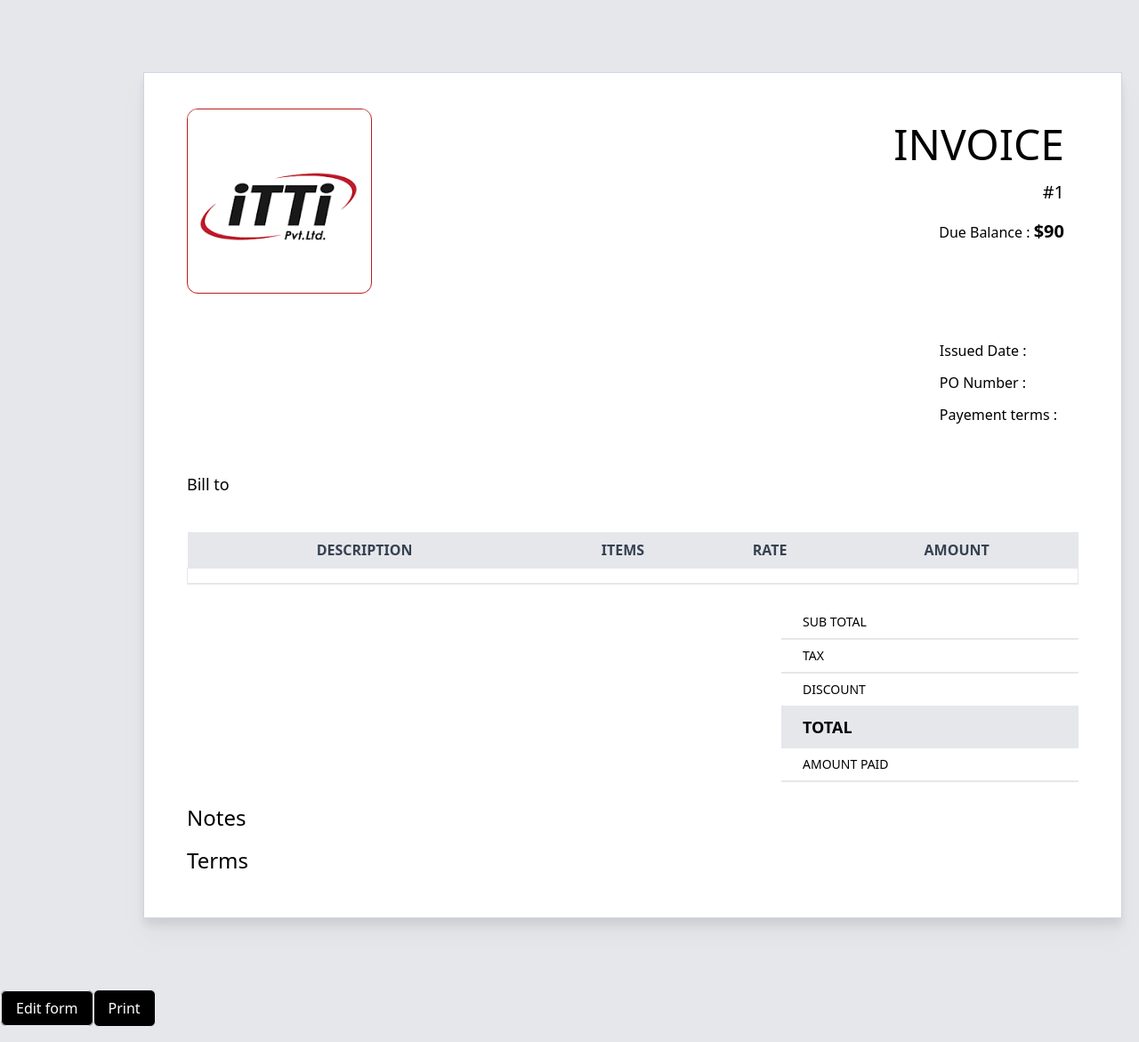
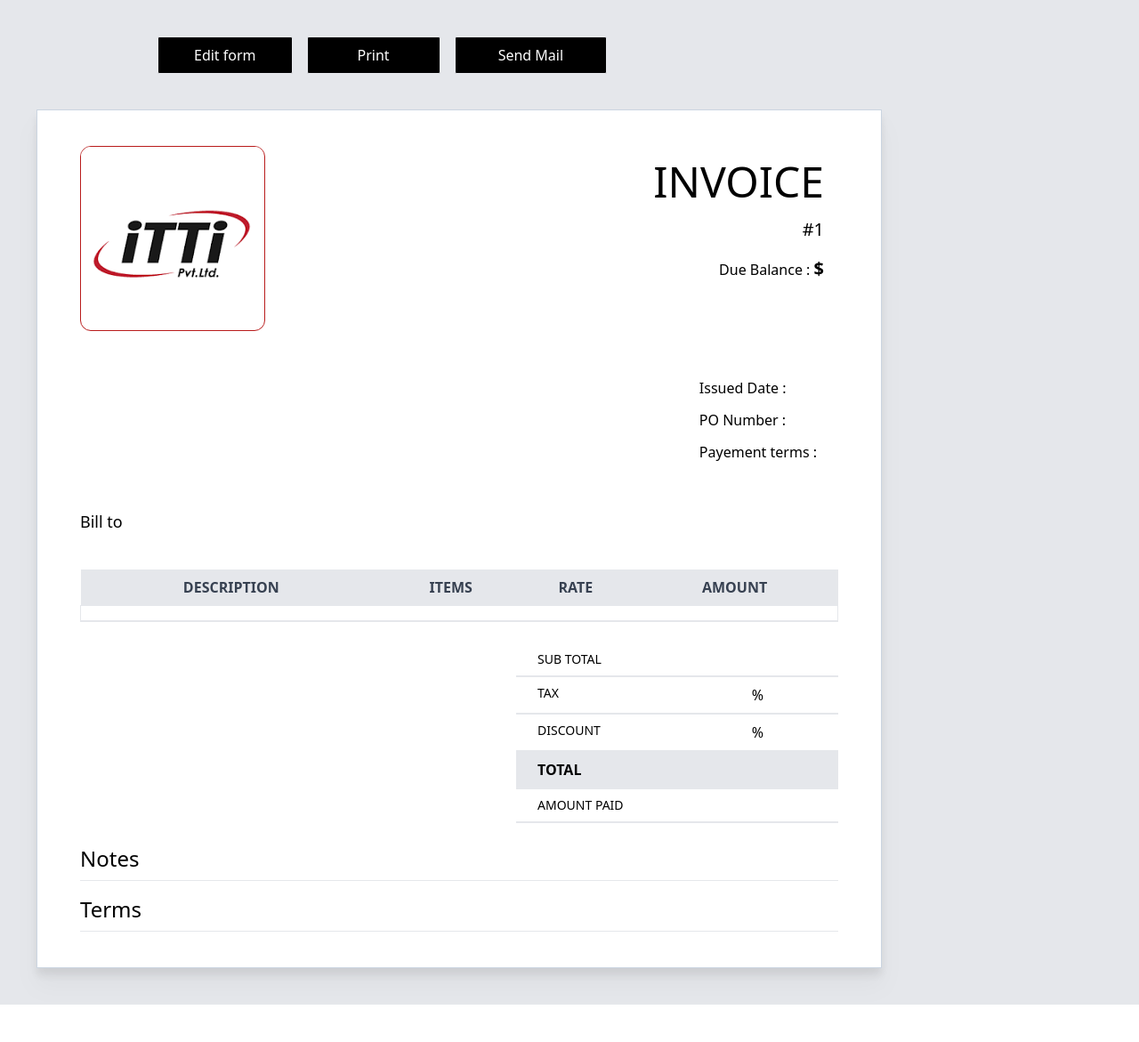
Before and after one commit to AyushKazi/InvoiceGenerator, a React app in the folder frontend/: page /pdf in a window 1280 px wide. Shown: the whole page at 89% size. After the commit the page ends 1129 px from the top, so only its background shows below. Built offline with nearby package versions, Linux system fonts and the light colour scheme; the HTML template or start-up script is replaced by a standard one.

Commit message:
pdf generation final

```diff
--- a/frontend/src/components/Invoice/Pdf.jsx
+++ b/frontend/src/components/Invoice/Pdf.jsx
@@ -5,24 +5,43 @@ import logo from "../../assets/ITTI.png";
 import { useSelector } from "react-redux";
 import html2canvas from "html2canvas";
 import jspdf from "jspdf";
+
 const generateInvoice = () => {
-  html2canvas(document.querySelector("#invoiceCapture")).then((canvas) => {
+  const invoiceCapture = document.querySelector("#invoiceCapture");
+
+  // Get the dimensions of the invoiceCapture div
+  const invoiceCaptureWidth = invoiceCapture.offsetWidth;
+  const invoiceCaptureHeight = invoiceCapture.offsetHeight;
+
+  // Initialize HTML2Canvas options
+  const options = {
+    width: invoiceCaptureWidth,
+    height: invoiceCaptureHeight,
+    scale: 1, // No need for initial scaling
+  };
+
+  // Generate PDF
+  html2canvas(invoiceCapture, options).then((canvas) => {
     const imgData = canvas.toDataURL("image/png", 1.0);
-    //pdf document
 
+    // Initialize PDF with portrait orientation and points as unit
     const pdf = new jspdf({
       orientation: "portrait",
       unit: "pt",
-      format: [600, 1000],
+      format: [invoiceCaptureWidth, invoiceCaptureHeight],
     });
 
-    const scaleFactor = pdf.internal.pageSize.getWidth() / canvas.width;
-    pdf.internal.scaleFactor = scaleFactor;
+    // Add the image to the PDF without scaling
+    pdf.addImage(
+      imgData,
+      "PNG",
+      0,
+      0,
+      invoiceCaptureWidth,
+      invoiceCaptureHeight
+    );
 
-    const imageProps = pdf.getImageProperties(imgData);
-    const pdfWidth = pdf.internal.pageSize.getWidth();
-    const pdfHeight = (imageProps.height * pdfWidth) / imageProps.width;
-    pdf.addImage(imgData, "PNG", 0, 0, pdfWidth, pdfHeight);
+    // Save the PDF
     pdf.save("invoice-001.pdf");
   });
 };
@@ -335,10 +354,38 @@ const Pdf = ({ func }) => {
     //     </button>
     //   </div>
     // </div>
-    <div className="outer bg-gray-200 border ">
+    <div className="outer bg-gray-200 border overflow-y-hidden ">
+      {/* buttons */}
+      <div className=" flex mt-10 mx-12 md:mx-44 gap-4 ">
+        {/* edit form button */}
+        <Link
+          to="/"
+          className="bg-black text-sm md:text-base border text-center text-white px-10 py-2 rounded-sm hover:bg-transparent hover:border-black hover:text-black transition-all duration-200"
+        >
+          Edit form
+        </Link>
+        <button
+          type="submit"
+          className="text-sm md:text-base py-2 px-9 md:px-14 border bg-black rounded-sm text-white hover:bg-transparent hover:text-black hover:border-black transition-all duration-300"
+          onClick={generateInvoice}
+        >
+          Print
+        </button>
+
+        {/* send mail */}
+        <button
+          type="submit"
+          className="text-sm md:text-base py-2 px-12 border bg-black rounded-sm text-white hover:bg-transparent hover:text-black hover:border-black transition-all duration-300"
+          onClick={generateInvoice}
+        >
+          Send Mail
+        </button>
+      </div>
+
+      {/* main invoice */}
       <div
         id="invoiceCapture"
-        className="inner w-[1100px] bg-white mx-40 my-20 py-10 px-12 border border-slate-300 drop-shadow-xl"
+        className="inner w-[950px]  bg-white mx-10 md:mx-22  my-10 py-10 px-12 border border-slate-300 drop-shadow-xl"
       >
         {/* title */}
         <div className="title flex justify-between">
@@ -350,7 +397,7 @@ const Pdf = ({ func }) => {
             <p className="text-right text-xl mb-4">#1</p>
 
             <p className="text-right text-base">
-              Due Balance : <strong className="text-xl">$90</strong>
+              Due Balance : <strong className="text-xl">$ {dueAmount}</strong>
             </p>
           </div>
         </div>
@@ -397,8 +444,8 @@ const Pdf = ({ func }) => {
               </tr>
             </thead>
             <tbody>
-              {products.map((product) => (
-                <tr className="border border-b-2">
+              {products.map((product, index) => (
+                <tr key={index} className="border border-b-2">
                   <td className="text-sm text-center py-2">
                     {product.description}
                   </td>
@@ -416,10 +463,9 @@ const Pdf = ({ func }) => {
         {/* end of table */}
 
         {/* calculations */}
-        <div className="subtotal my-6 grid grid-cols-3 ">
+        <div className="subtotal my-6 grid grid-cols-2  ">
           <div></div>
-          <div> </div>
-          <div className=" grid grid-cols-2">
+          <div className=" grid grid-cols-2   ml-16">
             {/* subtotal */}
             <div className="border-b-2">
               <h3 className="text-sm uppercase py-2 px-6">Sub Total</h3>
@@ -430,29 +476,29 @@ const Pdf = ({ func }) => {
             <div className="border-b-2">
               <h3 className="text-sm uppercase  py-2 px-6">Tax</h3>
             </div>
-            <div className=" text-center py-2 border-b-2">{tax}</div>
+            <div className=" text-center py-2 border-b-2">{tax} %</div>
 
             {/* discount */}
             <div className="border-b-2">
               <h3 className="text-sm uppercase  py-2 px-6">Discount</h3>
             </div>
-            <div className=" text-center py-2 border-b-2">{discount}</div>
+            <div className=" text-center py-2 border-b-2">{discount} %</div>
 
             {/* Total */}
             <div className="border-b-2 bg-gray-200">
-              <h3 className="text-lg uppercase  py-2 px-6 font-bold">Total</h3>
+              <h3 className="text-base uppercase  py-2 px-6 font-bold">
+                Total
+              </h3>
             </div>
-            <div className=" text-center text-xl py-2 border-b-2 bg-gray-200">
+            <div className=" text-center text-base py-2 border-b-2 bg-gray-200">
               <strong>{total}</strong>
             </div>
 
             {/* ampunt Paid */}
             <div className="border-b-2">
-              <h3 className="text-xs md:text-sm uppercase  py-1 md:py-2 px-6">
-                Amount Paid
-              </h3>
+              <h3 className="text-sm uppercase py-2 px-6">Amount Paid</h3>
             </div>
-            <div className="text-sm md:text-base text-center py-1 md:py-2 border-b-2">
+            <div className="text-base text-center py-2 border-b-2">
               {amountPaid}
             </div>
           </div>
@@ -464,29 +510,14 @@ const Pdf = ({ func }) => {
         <div className="notes">
           <h2 className="font-medium text-2xl mt-4 mb-2">Notes</h2>
           <p>{notes}</p>
+          <hr />
           <h2 className="font-medium text-2xl mt-4 mb-2">Terms</h2>
           <p>{terms}</p>
         </div>
 
+        <hr />
+
         {/* end of notes */}
-      </div>
-
-      {/* buttons */}
-      <div className=" mx-auto">
-        {/* edit form button */}
-        <Link
-          to="/"
-          className="bg-black border text-white px-4 py-2 rounded-md hover:bg-transparent hover:border-black hover:text-black transition-all duration-200"
-        >
-          Edit form
-        </Link>
-        <button
-          type="submit"
-          className=" py-2 px-4 border mb-4 bg-black rounded-md text-white hover:bg-transparent hover:text-teal-900 hover:border-teal-900 transition-all duration-300"
-          onClick={generateInvoice}
-        >
-          Print
-        </button>
       </div>
     </div>
   );
```
